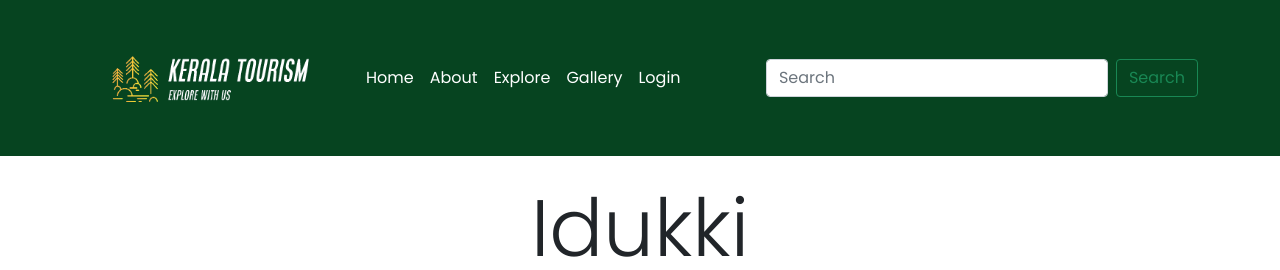
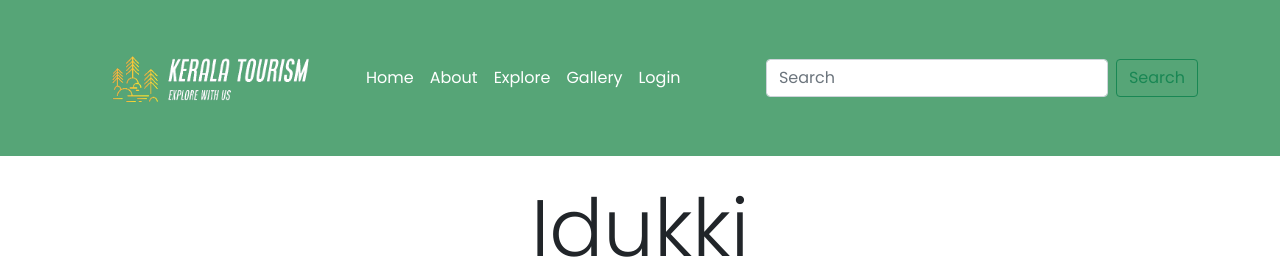
Before and after one commit to PratheeshAcharath/Kerala-Tourism-Assignment-, a plain HTML site: page Idukki.html in a window 1280 px wide. Shown: the top 270 px of the page. Drawn offline with nearby package versions, Linux system fonts and the light colour scheme.

Commit message:
Update Idukki.html

```diff
--- a/Idukki.html
+++ b/Idukki.html
@@ -17,7 +17,7 @@
         }
 
         .navbar {
-            background-color: #064420;
+            background-color: #56a577;
 
         }
 
@@ -90,10 +90,7 @@
                     <li class="nav-item">
                         <a class="nav-link" href="login.html">Login</a>
                     </li>
-                    <!-- <li class="nav-item dropdown">
-                        <a class="nav-link dropdown-toggle" href="#" id="navbarDropdown" role="button"
-                            data-bs-toggle="dropdown" aria-expanded="false">
-                            Dropdown -->
+
                         </a>
                         <ul class="dropdown-menu" aria-labelledby="navbarDropdown">
                             <li><a class="dropdown-item" href="#">Action</a></li>
@@ -104,9 +101,7 @@
                             <li><a class="dropdown-item" href="#">Something else here</a></li>
                         </ul>
                     </li>
-                    <!-- <li class="nav-item">
-                        <a class="nav-link disabled">Disabled</a>
-                    </li> -->
+
                 </ul>
                 <form class="d-flex">
                     <input class="form-control me-2" type="search" placeholder="Search" aria-label="Search">
@@ -147,9 +142,7 @@
                 <div class="col-md-8 mx-auto text-center">
                     <h4 class="heading">Tourist</h4>
                     <h1 class="sub-heading">Hotspots</h1>
-                    <!-- <p>Lorem ipsum dolor sit amet consectetur adipisicing elit. Quo sunt odit excepturi hic consectetur
-                        commodi nisi obcaecati sit iure? Iusto architecto quisquam enim tenetur molestiae tempora
-                        repellendus obcaecati amet expedita?</p> -->
+
                 </div>
             </div>
             <div class="row g-3">
@@ -231,12 +224,7 @@
                     <div class="col-md-6 mx-auto text-center text-white">
                         © 2022 copyright all right reserved
                     </div>
-                    <!-- <div class="col-md-6">
-            <div class="social-icons">
-              <a href="#"><i class='bx bxl-facebook-circle'></i></a>
-              <a href="#"><i class='bx bxl-instagram'></i></a>
-              <a href="#"><i class='bx bxl-twitter'></i></a>
-            </div> -->
+
                 </div>
             </div>
         </div>
```
